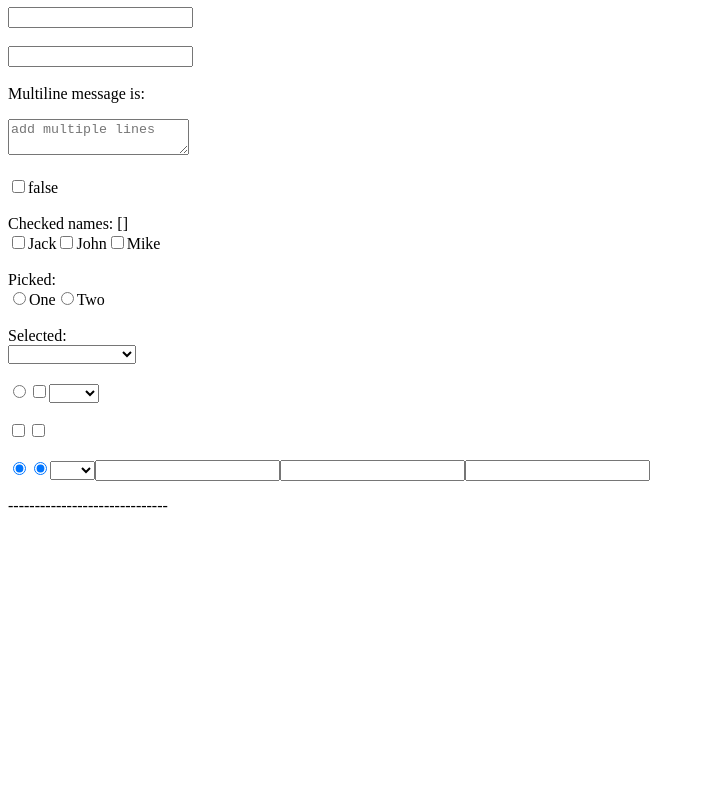
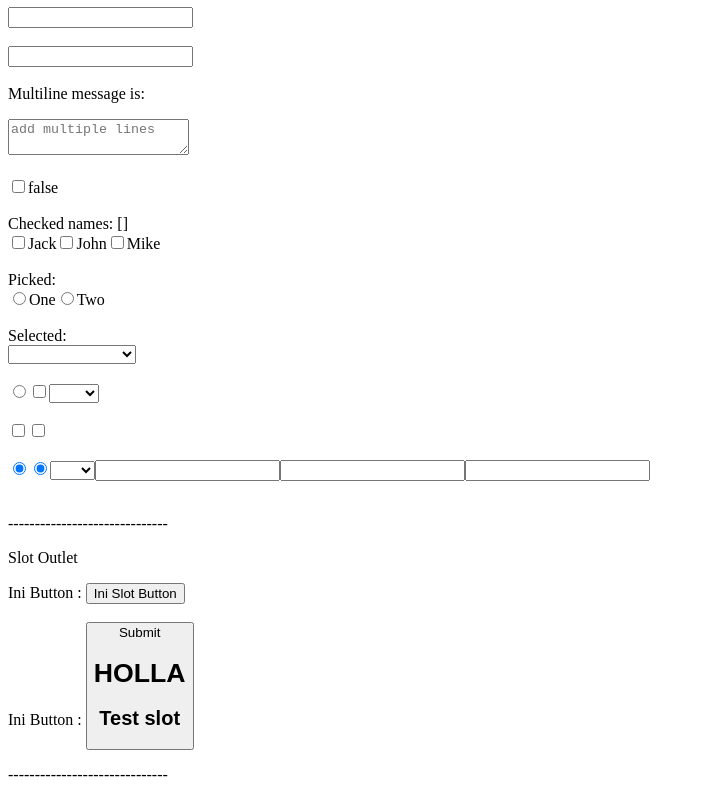
Before and after one commit to Nabilfadilah/hello-vue, a Vue app: page / in a window 1280 px wide. Shown: the part 2803-3603 px from the top of the page, without its empty margins (0-705 px from the left). Before the commit the page ends 3334 px from the top, so only its background shows below. Built offline with nearby package versions, Linux system fonts and the light colour scheme.

Commit message:
Membuat Slot

```diff
--- a/src/App.vue
+++ b/src/App.vue
@@ -9,6 +9,7 @@ import MainButton from './components/MainButton.vue';
 import OptionsComponent from './components/OptionsComponent.vue';
 import TheWelcome from './components/TheWelcome.vue'
 import InfoButton from './components/InfoButton.vue';
+import SlotButton from './components/SlotButton.vue';
 
 const name = 'Nabil Fadilah'
 
@@ -389,6 +390,34 @@ const checkedNames = ref([])
   <input v-model.lazy="msg" />
   <input v-model.number="age" />
   <input v-model.trim="msg" />
+  <br><br>
+  <p>------------------------------</p>
+
+  <p>Slot Outlet</p>
+  <SlotButton>Ini Slot Button</SlotButton>
+  <br><br>
+
+  <SlotButton>
+    <template #header>
+      <h1>HOLLA</h1>
+      <h2>Test slot</h2>
+    </template>
+  </SlotButton>
+
+  <!-- Conditional Slot -->
+  <div class="card">
+    <div v-if="$slots.header" class="card-header">
+      <slot name="header"></slot>
+    </div>
+
+    <div v-if="$slots.default" class="card-content">
+      <slot></slot>
+    </div>
+
+    <div v-if="$slots.footer" class="card-footer">
+      <slot name="footer"></slot>
+    </div>
+  </div>
   <p>------------------------------</p>
 </template>
 
--- /dev/null
+++ b/src/components/SlotButton.vue
@@ -0,0 +1,45 @@
+<script setup>
+import { useAttrs } from 'vue';
+
+
+const attrs = useAttrs()
+console.log(attrs.class)
+
+const {title, disabled} = defineProps({
+    title: {
+        type: String,
+        default: 'Title'
+    },
+    disabled: {
+        type: Boolean,
+        default: false
+    }
+})
+
+</script>
+
+<template>
+    <label>Ini Button : </label>
+    <button
+        v-bind="$attrs"
+        :disabled
+        class="button"
+        :class="{disabled: disabled}"
+        :style="{color: disabled ? '#fff' : '#000'}"
+    >
+        <!-- slot itu kaya childer kalau di react! -->
+        <!-- kata "Submit" itu fallback content -->
+        <!-- <slot>Submit</slot>  -->
+
+        <div>
+            <slot>Submit</slot>
+        </div>
+
+        <!-- nama slot -->
+        <div v-if="$slots.header">
+            <slot name="header"></slot>
+        </div>
+    </button>
+</template>
+
+<style scoped></style>
```
